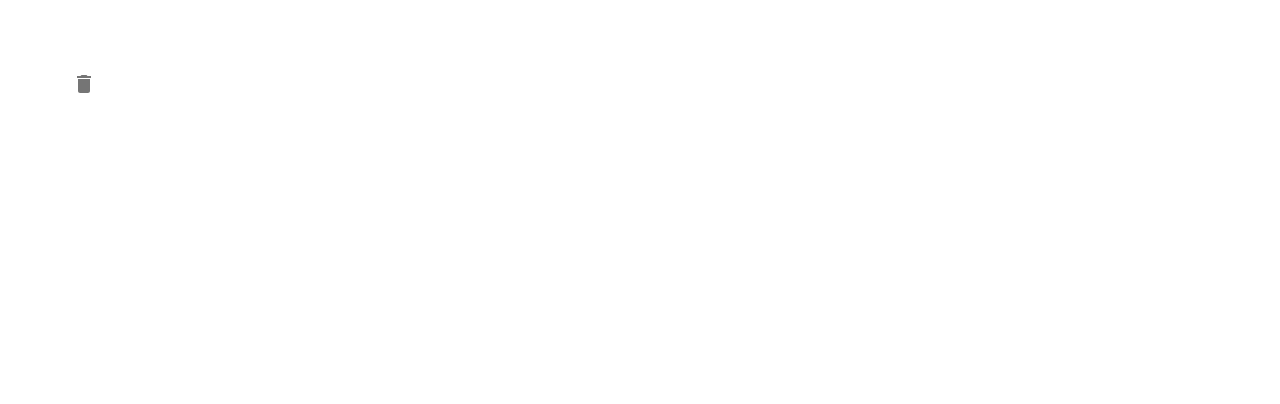
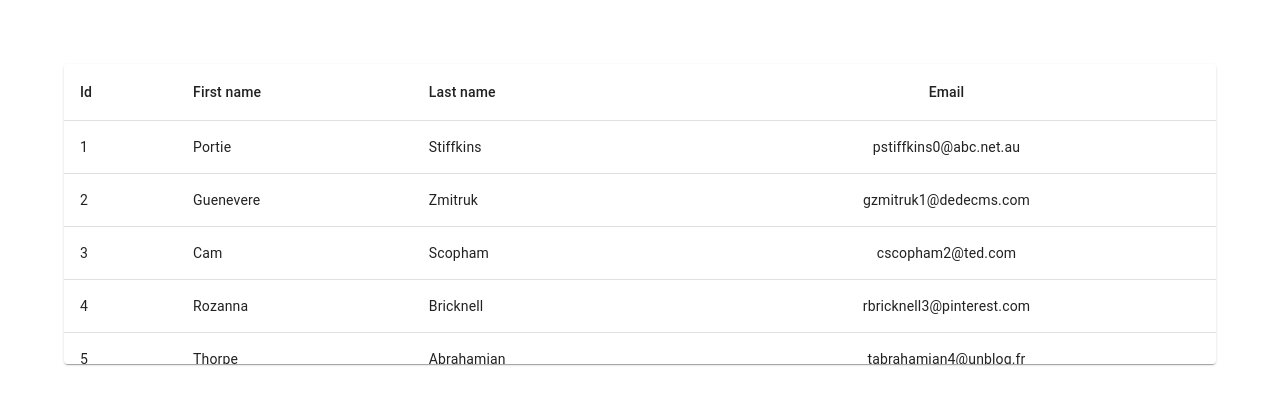
Before and after one commit to jamesarrojo/react-mui-demo, a React (Create React App) app: page / in a window 1280 px wide. Shown: the top 404 px of the page. Built offline with nearby package versions, Linux system fonts and the light colour scheme; the HTML template or start-up script is replaced by a standard one.

Commit message:
done with Table

```diff
--- a/src/App.tsx
+++ b/src/App.tsx
@@ -1,5 +1,6 @@
 import './App.css';
-import { MuiTooltip } from './components/MuiTooltip';
+import { MuiTable } from './components/MuiTable';
+// import { MuiTooltip } from './components/MuiTooltip';
 // import { MuiChip } from './components/MuiChip';
 // import { MuiList } from './components/MuiList';
 // import { MuiBadge } from './components/MuiBadge';
@@ -50,7 +51,8 @@ function App() {
             {/* <MuiBadge /> */}
             {/* <MuiList /> */}
             {/* <MuiChip /> */}
-            <MuiTooltip />
+            {/* <MuiTooltip /> */}
+            <MuiTable />
         </div>
     );
 }
--- /dev/null
+++ b/src/components/MuiTable.tsx
@@ -0,0 +1,126 @@
+import {
+    TableContainer,
+    Table,
+    TableHead,
+    TableBody,
+    TableRow,
+    TableCell,
+    Paper,
+} from '@mui/material';
+
+export const MuiTable = () => {
+    return (
+        <TableContainer component={Paper} sx={{ maxHeight: '300px' }}>
+            <Table aria-label="simple table" stickyHeader>
+                <TableHead>
+                    <TableRow>
+                        <TableCell>Id</TableCell>
+                        <TableCell>First name</TableCell>
+                        <TableCell>Last name</TableCell>
+                        <TableCell align="center">Email</TableCell>
+                    </TableRow>
+                </TableHead>
+                <TableBody>
+                    {tableData.map((row) => (
+                        <TableRow
+                            key={row.id}
+                            sx={{
+                                '&:last-child td, &:last-child th': {
+                                    border: 0,
+                                },
+                            }}
+                        >
+                            <TableCell>{row.id}</TableCell>
+                            <TableCell>{row.first_name}</TableCell>
+                            <TableCell>{row.last_name}</TableCell>
+                            <TableCell align="center">{row.email}</TableCell>
+                        </TableRow>
+                    ))}
+                </TableBody>
+            </Table>
+        </TableContainer>
+    );
+};
+
+const tableData = [
+    {
+        id: 1,
+        first_name: 'Portie',
+        last_name: 'Stiffkins',
+        email: 'pstiffkins0@abc.net.au',
+        gender: 'Polygender',
+        ip_address: '205.103.236.46',
+    },
+    {
+        id: 2,
+        first_name: 'Guenevere',
+        last_name: 'Zmitruk',
+        email: 'gzmitruk1@dedecms.com',
+        gender: 'Female',
+        ip_address: '11.18.84.89',
+    },
+    {
+        id: 3,
+        first_name: 'Cam',
+        last_name: 'Scopham',
+        email: 'cscopham2@ted.com',
+        gender: 'Female',
+        ip_address: '205.158.184.110',
+    },
+    {
+        id: 4,
+        first_name: 'Rozanna',
+        last_name: 'Bricknell',
+        email: 'rbricknell3@pinterest.com',
+        gender: 'Female',
+        ip_address: '157.149.205.83',
+    },
+    {
+        id: 5,
+        first_name: 'Thorpe',
+        last_name: 'Abrahamian',
+        email: 'tabrahamian4@unblog.fr',
+        gender: 'Male',
+        ip_address: '190.202.24.144',
+    },
+    {
+        id: 6,
+        first_name: 'Norri',
+        last_name: 'Guerro',
+        email: 'nguerro5@geocities.jp',
+        gender: 'Female',
+        ip_address: '15.245.172.255',
+    },
+    {
+        id: 7,
+        first_name: 'Pammie',
+        last_name: 'Tarburn',
+        email: 'ptarburn6@ibm.com',
+        gender: 'Female',
+        ip_address: '75.192.50.211',
+    },
+    {
+        id: 8,
+        first_name: 'Ronny',
+        last_name: 'Southorn',
+        email: 'rsouthorn7@fastcompany.com',
+        gender: 'Male',
+        ip_address: '187.197.220.94',
+    },
+    {
+        id: 9,
+        first_name: 'Hill',
+        last_name: 'Petrushanko',
+        email: 'hpetrushanko8@epa.gov',
+        gender: 'Male',
+        ip_address: '71.90.122.192',
+    },
+    {
+        id: 10,
+        first_name: 'Hasheem',
+        last_name: 'Presho',
+        email: 'hpresho9@biblegateway.com',
+        gender: 'Male',
+        ip_address: '79.167.201.62',
+    },
+];
```
